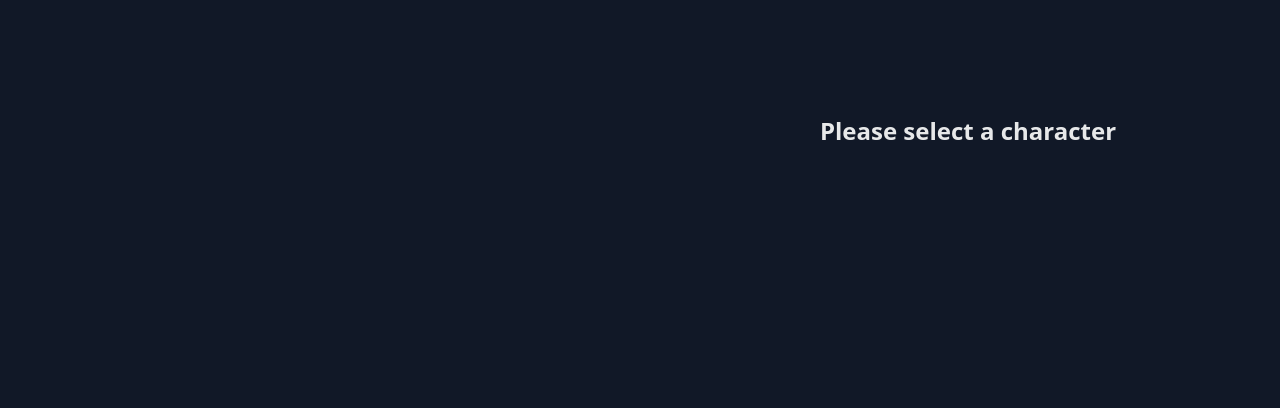
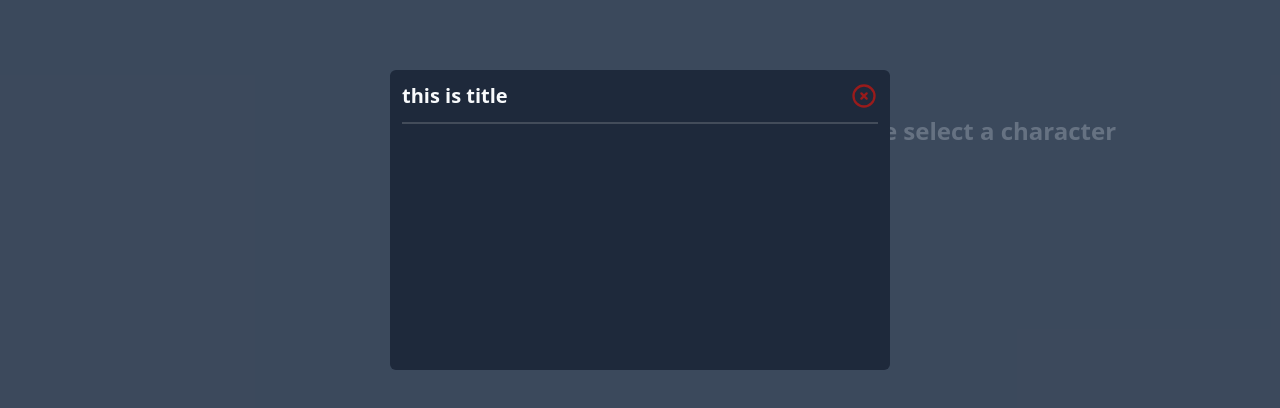
Before and after one commit to MiaadEstakhri/Movie-project, a React (Vite) app: page / in a window 1280 px wide. Shown: the part 180-588 px from the top of the page. Built offline with nearby package versions, Linux system fonts and the light colour scheme; no server answers.

Commit message:
use of modal component

```diff
--- a/src/App.jsx
+++ b/src/App.jsx
@@ -7,6 +7,7 @@ import CharacterDetail from "./components/characterDetail";
 import CharacterEpisodes from "./components/characterEpisodes";
 import Loading from "./components/loading";
 import "./App.css";
+import Modal from "./components/modal";
 
 function App() {
   const [characters, setCharacters] = useState([]);
@@ -53,9 +54,10 @@ function App() {
   const isAddFavorites = favorites.map((fav) => fav.id).includes(selectedId);
 
   return (
-    <main className="w-100 h-screen  flex justify-center ">
+    <main className="w-full h-screen flex justify-center ">
       <Toaster />
-      <div className="h-100 container mx-4 xl:mx-0">
+      <Modal header={"this  is title"} />
+      <div className="h-full container mx-4 xl:mx-0">
         <Navbar
           numOfResult={characters.length}
           query={query}
```
